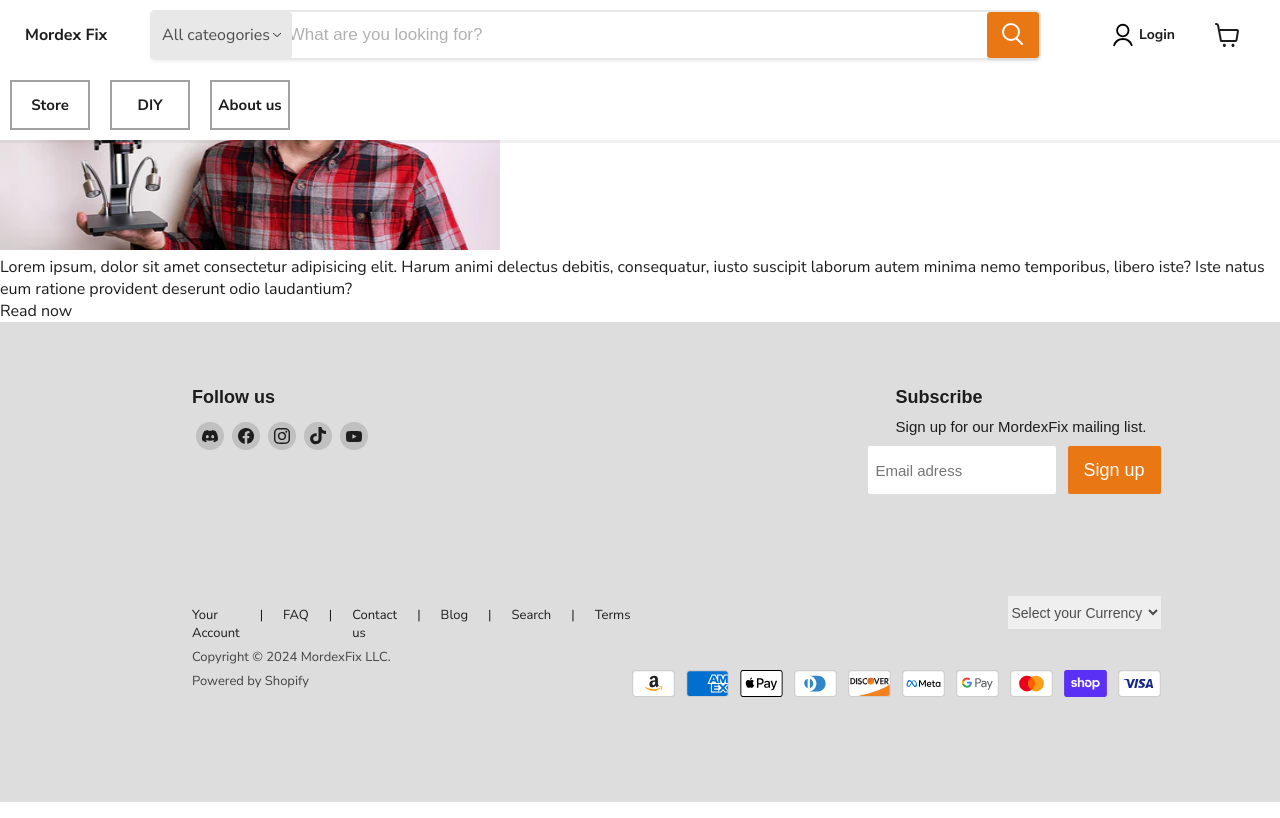
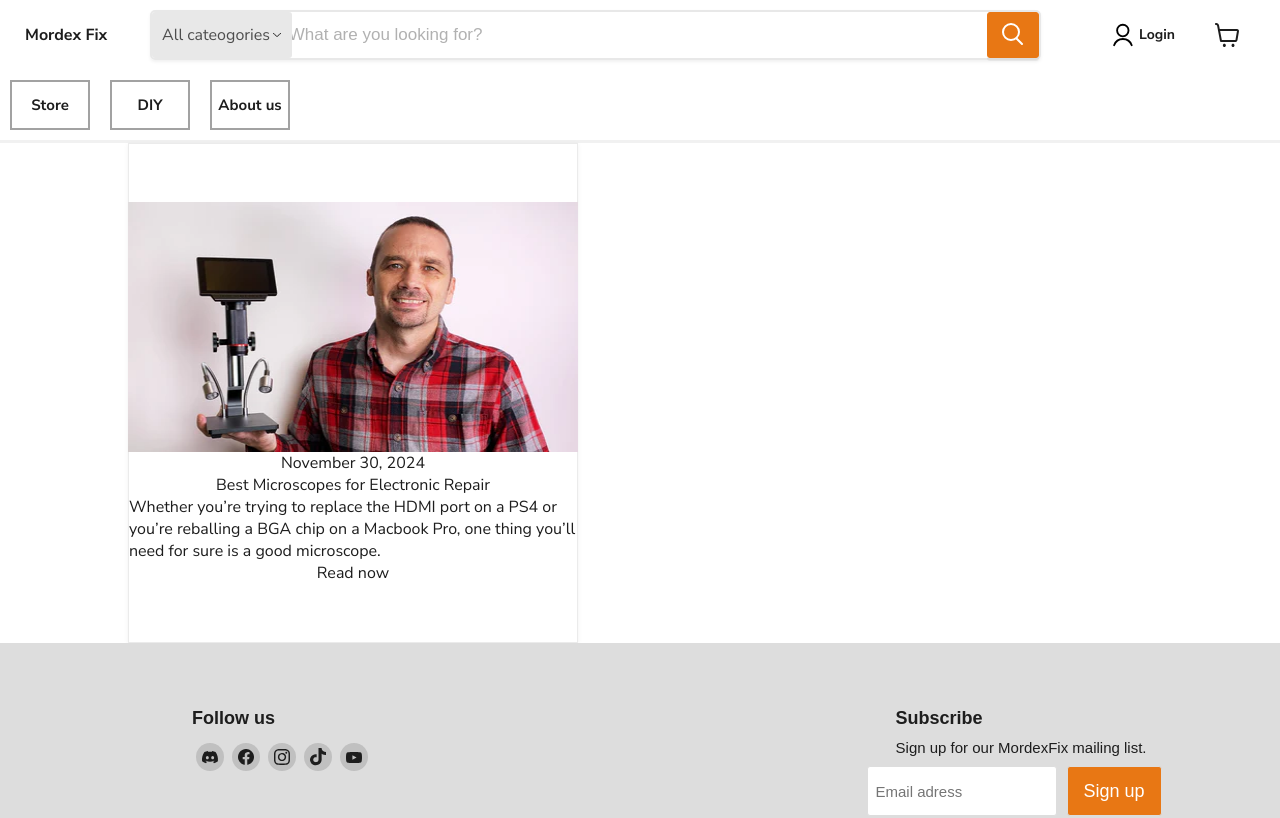
Before and after one commit to MauricioStrang/mordexfix-ecommerce, a Next.js app: page /blog in a window 1280 px wide. Shown: the top 818 px of the page. Built offline with nearby package versions, Linux system fonts and the light colour scheme.

Commit message:
progress on blogCard

```diff
--- a/src/app/blog/blog.module.css
+++ b/src/app/blog/blog.module.css
@@ -0,0 +1,14 @@
+.container{
+    margin-top: 100px;
+    margin-left: 10%;
+    margin-right: 10%;
+}
+
+
+@media screen and (max-width: 1024px){
+     .container {
+        padding-right: 25px;
+        padding-left: 25px;
+        margin: 0;
+     };
+}
--- a/src/app/blog/page.jsx
+++ b/src/app/blog/page.jsx
@@ -4,7 +4,11 @@ import styles from "./blog.module.css"
 const BlogPage = () =>{
     return(
         <div className={styles.container}>
-            <BlogCard blogImage = "/steve.png"/>
+            <h1>MordexFix Blog</h1>
+            <div className={styles.blogsContainer}>
+                <BlogCard blogImage = "/steve.png" blogDate = "November 30, 2024" blogTitle = "Best Microscopes for Electronic Repair" blogDesc = "Whether you’re trying to replace the HDMI port on a PS4 or you’re reballing a BGA chip on a Macbook Pro, one thing you’ll need for sure is a good microscope."/>
+
+            </div>
         </div>
 
     )
--- a/src/app/page.js
+++ b/src/app/page.js
@@ -66,7 +66,7 @@ export default function Home() {
               </div>
 
                 <div className={styles.linksContainer}>
-                <a className={styles.linksClickable} href="/repairs"></a>
+                <a className={styles.linksClickable} href="/blog"></a>
                 <div className={styles.imgContainer}>
                 <svg aria-hidden="true" focusable="false" role="presentation" xmlns="http://www.w3.org/2000/svg" width="44" height="45" viewBox="0 0 44 45" fill="none">      <path d="M22.1522 2.36196C10.5087 2.36196 1.06885 10.1591 1.06885 19.7786C1.11775 22.1736 1.70312 24.527 2.78188 26.6658C3.86063 28.8046 5.4053 30.6743 7.30218 32.1371L2.90218 42.6953L14.5842 36.0201C17.0313 36.799 19.5841 37.1954 22.1522 37.1953C33.7975 37.1953 43.2355 29.3981 43.2355 19.7786C43.2355 10.1591 33.7975 2.36196 22.1522 2.36196Z" stroke="currentColor" strokeWidth="2" strokeLinecap="round" strokeLinejoin="round"></path>      <path d="M23.069 28.0286V17.0286C23.069 16.5424 22.8759 16.0761 22.532 15.7323C22.1882 15.3884 21.7219 15.1953 21.2357 15.1953H19.4023" stroke="currentColor" strokeWidth="2" strokeLinecap="round" strokeLinejoin="round"></path>      <path d="M19.4023 28.0286H26.7357" stroke="currentColor" strokeWidth="2" strokeLinecap="round" strokeLinejoin="round"></path>      <path d="M22.5662 10.5857C22.8194 10.5857 23.0246 10.7909 23.0246 11.0441C23.0246 11.2972 22.8194 11.5024 22.5662 11.5024C22.3131 11.5024 22.1079 11.2972 22.1079 11.0441C22.1079 10.7909 22.3131 10.5857 22.5662 10.5857" stroke="currentColor" strokeWidth="2" strokeLinecap="round" strokeLinejoin="round"></path>    </svg>
                 </div>
--- a/src/components/blogCard/blogCard.jsx
+++ b/src/components/blogCard/blogCard.jsx
@@ -2,14 +2,18 @@ import Image from "next/image";
 import styles from "./blogCard.module.css"
 
 
-const BlogCard = ({blogImage})=>{
+const BlogCard = ({blogImage, blogDate, blogTitle, blogDesc})=>{
     return(
         <div className={styles.container}>
-            <Image src={blogImage} width="500" height="250"/>
-            <div className={styles.date}></div>
-            <div className={styles.title}></div>
+            <Image src={blogImage} className={styles.img} width="450" height="250"/>
+            <div className={styles.date}>
+                <p>{blogDate}</p>
+            </div>
+            <div className={styles.title}>
+                <p>{blogTitle}</p>
+            </div>
             <div className={styles.text}>
-                 Lorem ipsum, dolor sit amet consectetur adipisicing elit. Harum animi delectus debitis, consequatur, iusto suscipit laborum autem minima nemo temporibus, libero iste? Iste natus eum ratione provident deserunt odio laudantium?
+                <p>{blogDesc}</p>
             </div>
             <div className={styles.link}>Read now</div>
         </div>
--- a/src/components/blogCard/blogCard.module.css
+++ b/src/components/blogCard/blogCard.module.css
@@ -0,0 +1,31 @@
+.container{
+    margin: 0;
+    display: flex;
+    flex-direction: column;
+    justify-content: center;
+    align-items: center;
+    width: 450px;
+    height: 500px;
+    border: 1px solid rgba(128, 128, 128, .16);
+    box-shadow: 0 1px 4px #8080801c;
+}
+
+
+.img{
+}
+
+.date{
+
+}
+
+.title{
+
+}
+
+.text{
+
+}
+
+.link{
+
+}
```
Also changed, not shown: src/app/repairs/page.jsx (deleted, +0 -12 lines), src/app/repairs/repairs.module.css (deleted).
